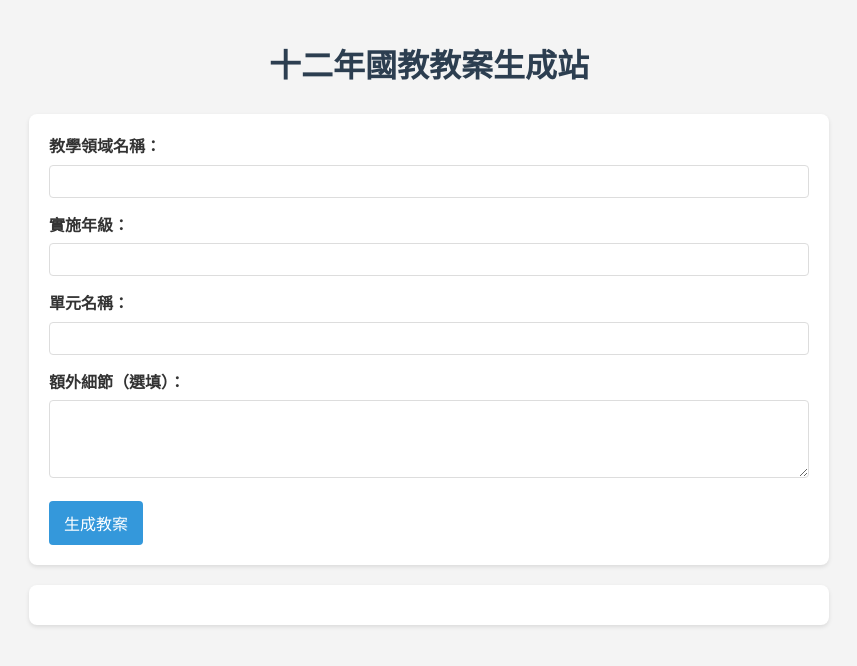
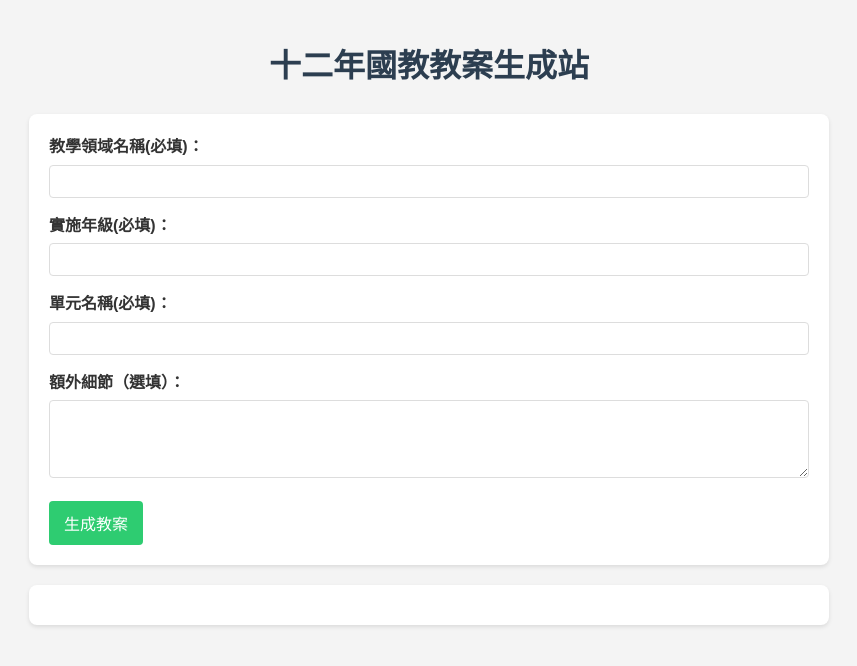
Before and after one commit to cagoooo/prepare, a Flask app: page / in a window 1280 px wide. Shown: the top 666 px of the page, without its empty margins (211-1068 px from the left). Run offline with Flask 3, Linux system fonts and the light colour scheme.

Commit message:
Agent query: Please check if the '生成教案' button is green and the '下載Word檔案' button is red. Also, verify if both buttons have a hover effect and ripple animation when clicked. Finally, test if the download functionality works correctly.

```diff
--- a/static/css/styles.css
+++ b/static/css/styles.css
@@ -44,10 +44,69 @@ button {
     cursor: pointer;
     font-size: 16px;
     margin-right: 10px;
+    transition: all 0.3s ease;
+    position: relative;
+    overflow: hidden;
 }
 
 button:hover {
     background-color: #2980b9;
+    transform: translateY(-2px);
+    box-shadow: 0 4px 8px rgba(0,0,0,0.2);
+}
+
+button:active {
+    transform: translateY(0);
+    box-shadow: 0 2px 4px rgba(0,0,0,0.2);
+}
+
+button::after {
+    content: '';
+    position: absolute;
+    top: 50%;
+    left: 50%;
+    width: 5px;
+    height: 5px;
+    background: rgba(255, 255, 255, 0.5);
+    opacity: 0;
+    border-radius: 100%;
+    transform: scale(1, 1) translate(-50%);
+    transform-origin: 50% 50%;
+}
+
+@keyframes ripple {
+    0% {
+        transform: scale(0, 0);
+        opacity: 1;
+    }
+    20% {
+        transform: scale(25, 25);
+        opacity: 1;
+    }
+    100% {
+        opacity: 0;
+        transform: scale(40, 40);
+    }
+}
+
+button:focus:not(:active)::after {
+    animation: ripple 1s ease-out;
+}
+
+button[type="submit"] {
+    background-color: #2ecc71;
+}
+
+button[type="submit"]:hover {
+    background-color: #27ae60;
+}
+
+#downloadBtn {
+    background-color: #e74c3c;
+}
+
+#downloadBtn:hover {
+    background-color: #c0392b;
 }
 
 #result {
--- a/static/js/script.js
+++ b/static/js/script.js
@@ -23,9 +23,10 @@ document.addEventListener('DOMContentLoaded', function() {
         .then(data => {
             if (data.success) {
                 resultDiv.innerHTML = data.plan;
-                // Add download button
+                // Add download button with id 'downloadBtn'
                 const downloadBtn = document.createElement('button');
                 downloadBtn.textContent = '下載 Word 檔案';
+                downloadBtn.id = 'downloadBtn';
                 downloadBtn.onclick = () => downloadDocx(data.html_content);
                 resultDiv.appendChild(downloadBtn);
             } else {
--- a/templates/index.html
+++ b/templates/index.html
@@ -10,15 +10,15 @@
     <h1>十二年國教教案生成站</h1>
     <form id="lesson-plan-form">
         <div>
-            <label for="subject">教學領域名稱：</label>
+            <label for="subject">教學領域名稱(必填)：</label>
             <input type="text" id="subject" name="subject" required>
         </div>
         <div>
-            <label for="grade">實施年級：</label>
+            <label for="grade">實施年級(必填)：</label>
             <input type="text" id="grade" name="grade" required>
         </div>
         <div>
-            <label for="unit">單元名稱：</label>
+            <label for="unit">單元名稱(必填)：</label>
             <input type="text" id="unit" name="unit" required>
         </div>
         <div>
```
